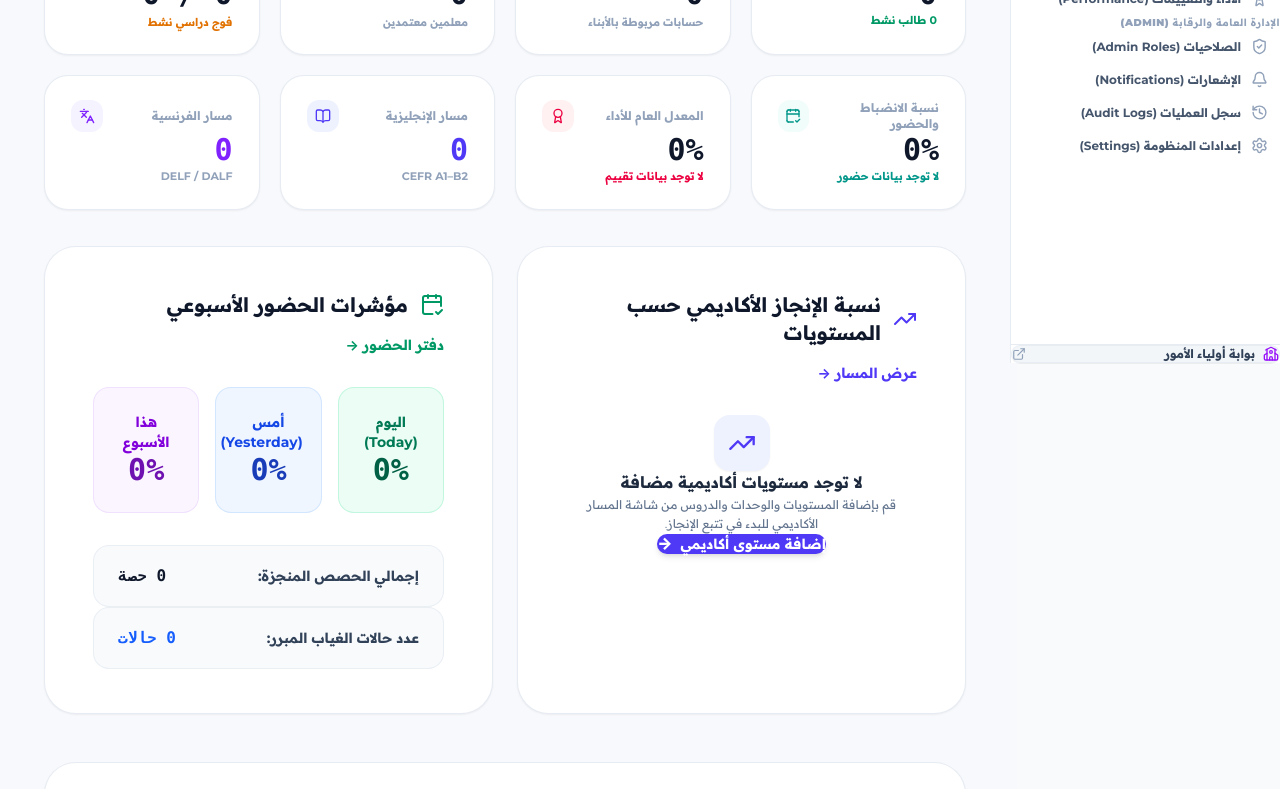
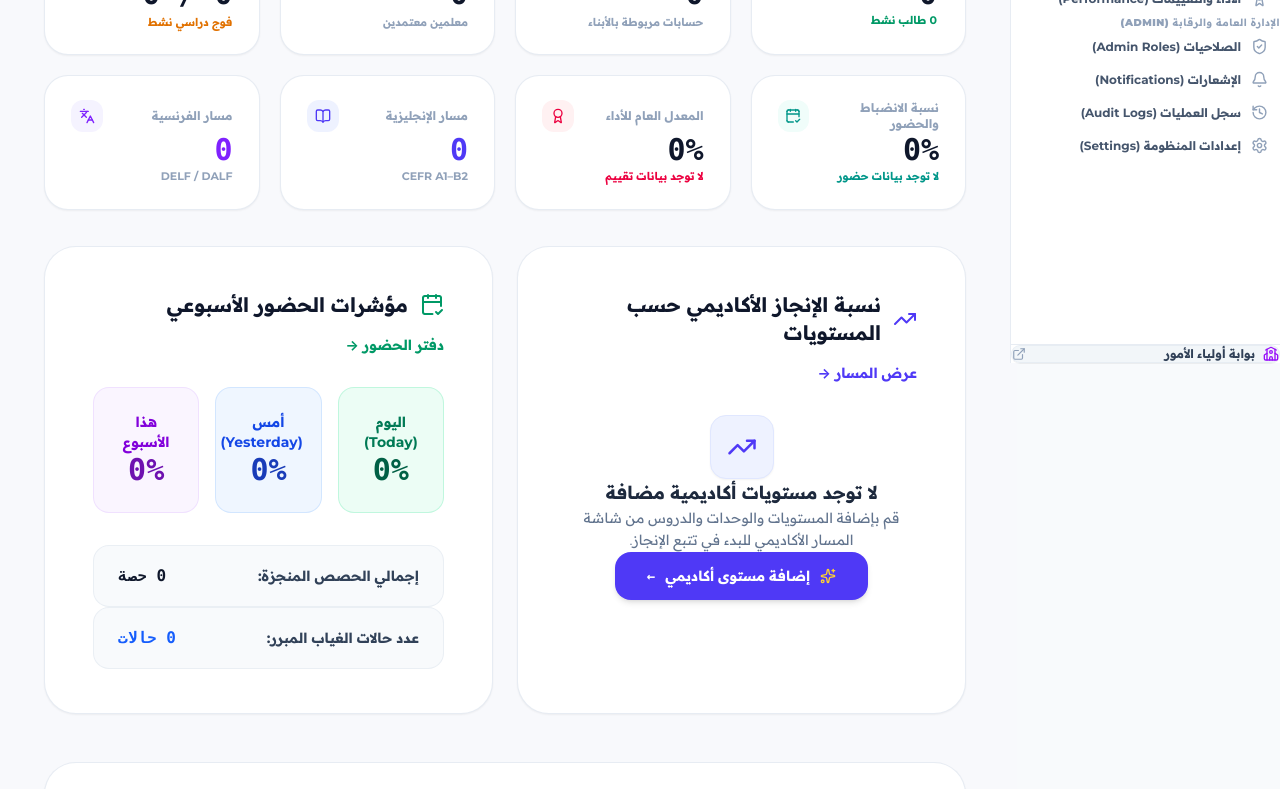
Before and after one commit to douzakaria1998-stack/awliya, a Next.js app: page /admin in a window 1280 px wide. Shown: the part 437-1226 px from the top of the page. Built offline with nearby package versions, Linux system fonts and the light colour scheme; a web font is replaced by a local one.

Commit message:
fix(dashboard): expand button padding and fix text clipping in empty level progress card

```diff
--- a/src/components/admin/screens/AdminDashboardScreen.tsx
+++ b/src/components/admin/screens/AdminDashboardScreen.tsx
@@ -355,14 +355,14 @@ export function AdminDashboardScreen() {
             </div>
 
             {levelProgressData.length === 0 ? (
-              <div className="py-8 flex flex-col items-center justify-center text-center">
-                <div className="w-14 h-14 rounded-2xl bg-indigo-50 dark:bg-indigo-950/40 text-indigo-600 dark:text-indigo-400 flex items-center justify-center mb-3.5 shadow-xs">
-                  <TrendingUp size={28} />
+              <div className="py-10 flex flex-col items-center justify-center text-center">
+                <div className="w-16 h-16 rounded-2xl bg-indigo-50 dark:bg-indigo-950/50 text-indigo-600 dark:text-indigo-400 flex items-center justify-center mb-4 shadow-xs border border-indigo-100 dark:border-indigo-900/50">
+                  <TrendingUp size={30} />
                 </div>
-                <p className="text-sm sm:text-base font-black text-slate-800 dark:text-slate-100 mb-1.5">
+                <h5 className="text-base sm:text-lg font-black text-slate-800 dark:text-slate-100 mb-2">
                   {language === 'ar' ? 'لا توجد مستويات أكاديمية مضافة' : 'No curriculum levels added yet'}
-                </p>
-                <p className="text-xs text-slate-500 dark:text-slate-400 max-w-sm leading-relaxed mb-6 px-4">
+                </h5>
+                <p className="text-xs sm:text-sm text-slate-500 dark:text-slate-400 max-w-sm leading-relaxed mb-6 px-4">
                   {language === 'ar'
                     ? 'قم بإضافة المستويات والوحدات والدروس من شاشة المسار الأكاديمي للبدء في تتبع الإنجاز.'
                     : 'Add levels, units, and lessons in Academic Path to start tracking progress.'}
@@ -370,10 +370,12 @@ export function AdminDashboardScreen() {
                 <button
                   type="button"
                   onClick={() => setActiveTab('academic')}
-                  className="inline-flex items-center justify-center gap-2 px-6 py-2.5 rounded-2xl bg-indigo-600 hover:bg-indigo-700 text-white text-xs sm:text-sm font-black transition-all shadow-md hover:shadow-lg cursor-pointer whitespace-nowrap active:scale-98"
+                  className="inline-flex items-center justify-center gap-2.5 rounded-2xl bg-indigo-600 hover:bg-indigo-700 active:scale-95 text-white text-xs sm:text-sm font-bold shadow-md hover:shadow-lg transition-all cursor-pointer whitespace-nowrap"
+                  style={{ minHeight: '48px', padding: '12px 32px' }}
                 >
+                  <Sparkles size={16} className="shrink-0 text-amber-300" />
                   <span>{language === 'ar' ? 'إضافة مستوى أكاديمي' : 'Add Academic Level'}</span>
-                  <span className="text-base leading-none">→</span>
+                  <span className="font-mono text-sm leading-none font-bold">{isRTL ? '←' : '→'}</span>
                 </button>
               </div>
             ) : (
```
